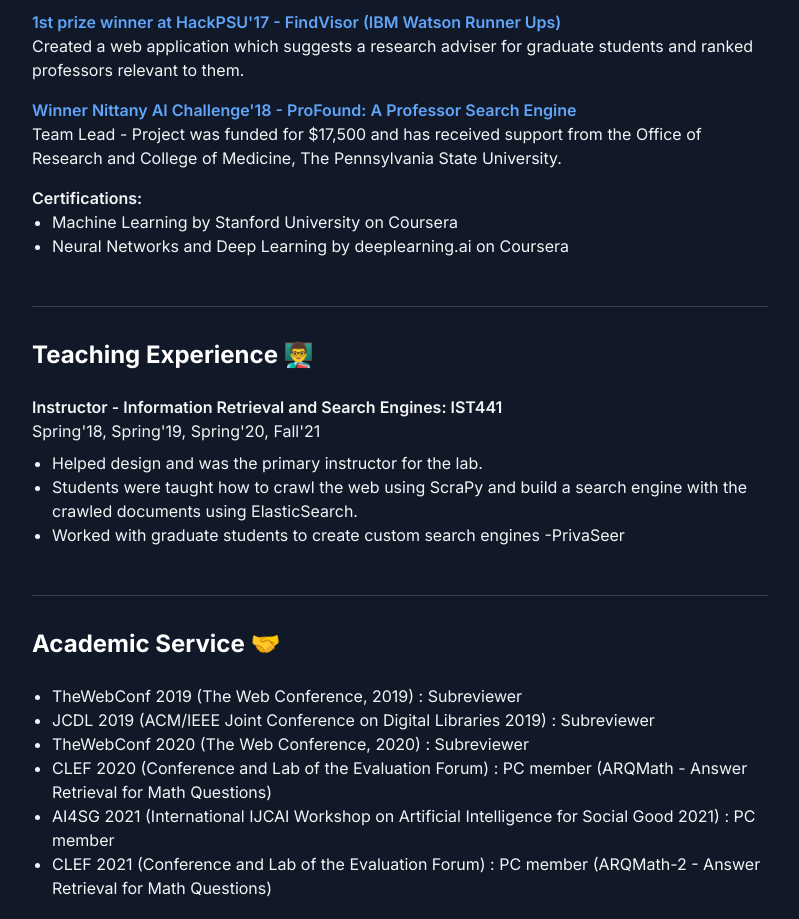
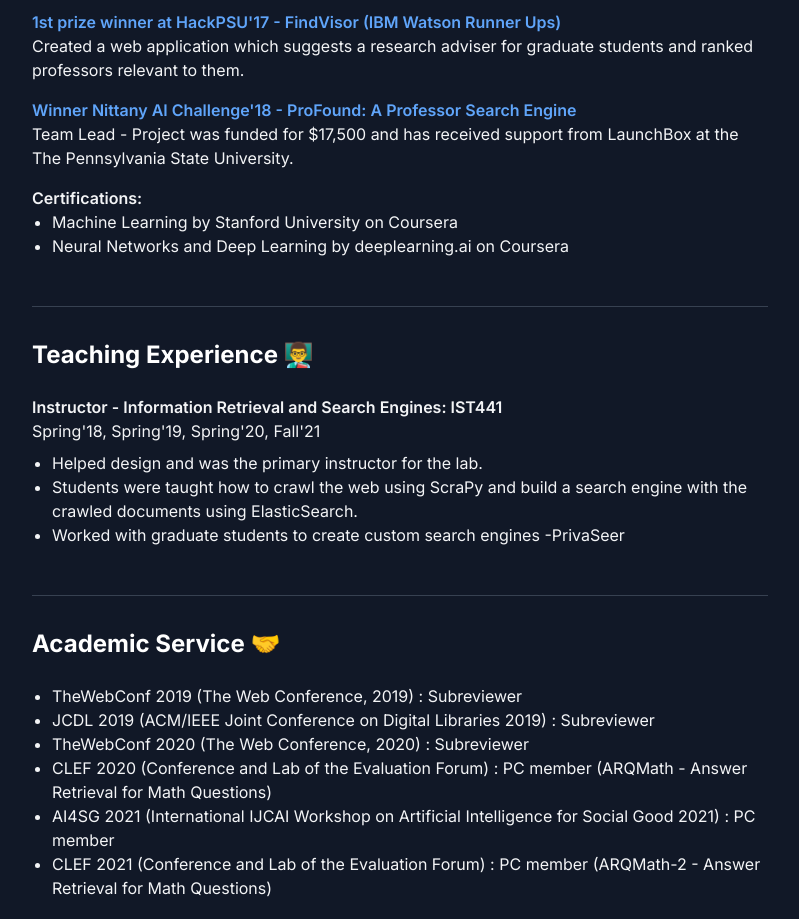
Before and after one commit to shauryr/shauryr.github.io, a Next.js app: page / in a window 1280 px wide. Shown: the part 5240-6159 px from the top of the page, without its empty margins (240-1039 px from the left). Built offline with nearby package versions, Linux system fonts and the light colour scheme.

Commit message:
updated details about profound

```diff
--- a/app/page.tsx
+++ b/app/page.tsx
@@ -433,8 +433,7 @@ export default function Home() {
               </Link>
             </h3>
             <p>
-              Team Lead - Project was funded for $17,500 and has received support from the Office of Research and
-              College of Medicine, The Pennsylvania State University.
+              Team Lead - Project was funded for $17,500 and has received support from LaunchBox at the The Pennsylvania State University.
             </p>
           </div>
           <div>
```
